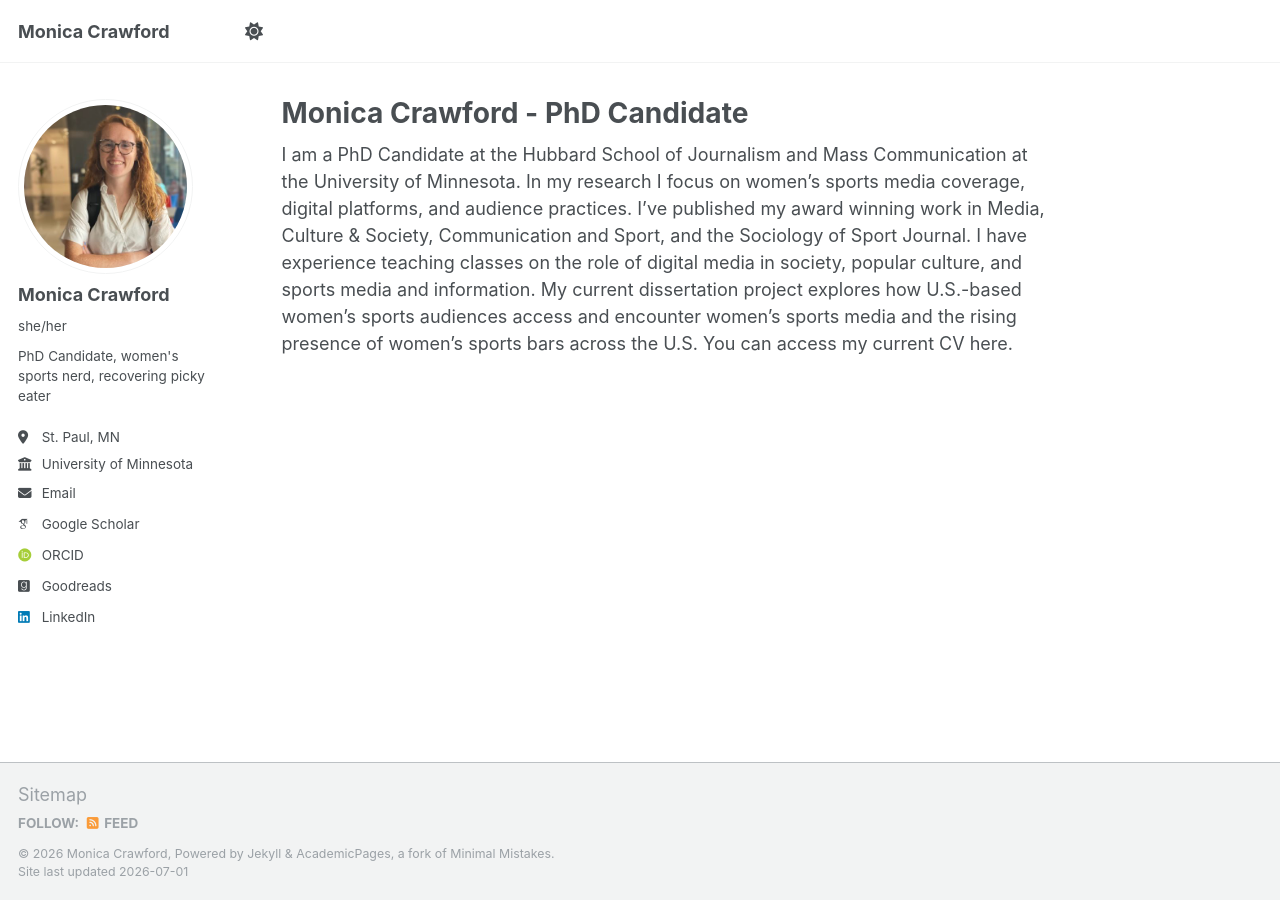
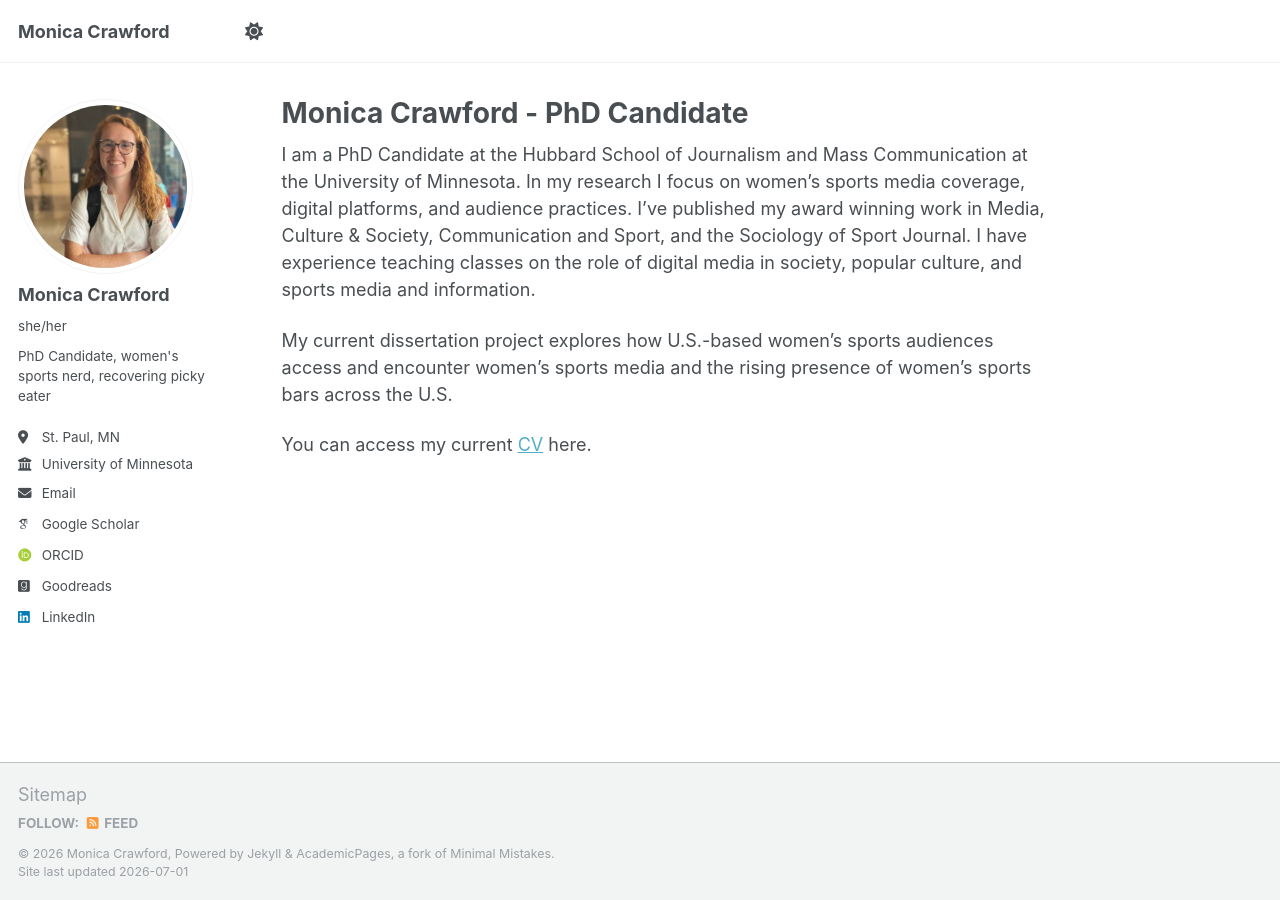
Before and after one commit to monica-crawford/monica-crawford.github.io, a Jekyll site: the page built from _pages/about.md, in a window 1280 px wide. Built offline with Jekyll 4.4.1, drawn with Linux system fonts in a browser that asks for light colours; some web fonts are replaced; a script that is not in the unit is left out; part of the change alters nothing that is shown.

```diff
--- a/_pages/about.md
+++ b/_pages/about.md
@@ -8,5 +8,7 @@ redirect_from:
 ---
 
 I am a PhD Candidate at the Hubbard School of Journalism and Mass Communication at the University of Minnesota. In my research I focus on women's sports media coverage, digital platforms, and audience practices. I've published my award winning work in Media, Culture & Society, Communication and Sport, and the Sociology of Sport Journal. I have experience teaching classes on the role of digital media in society, popular culture, and sports media and information.
+
 My current dissertation project explores how U.S.-based women's sports audiences access and encounter women's sports media and the rising presence of women's sports bars across the U.S.
-You can access my current CV here.
+
+You can access my current [CV](/files/Monica Crawford-CVMay2026.pdf) here.
```
